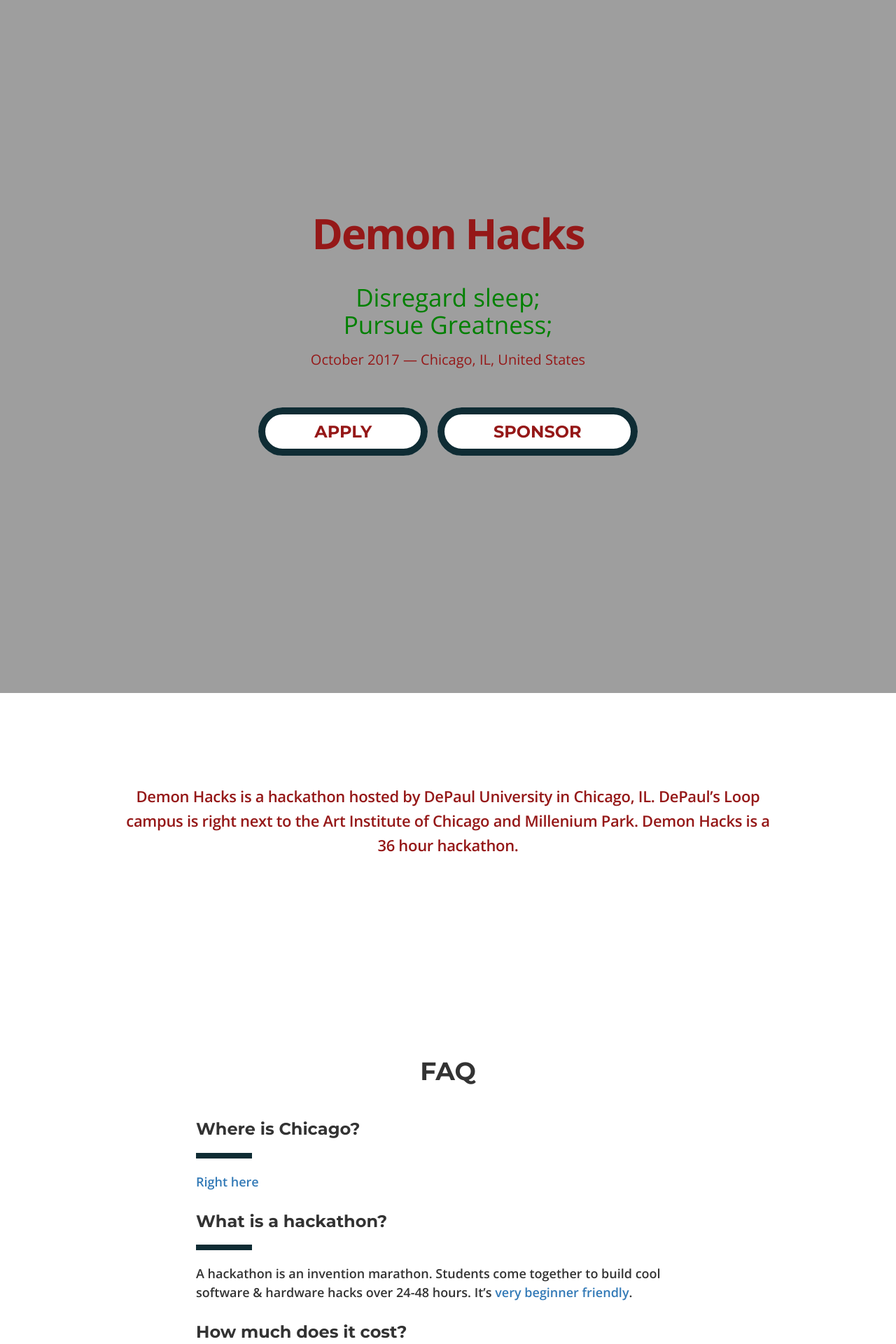
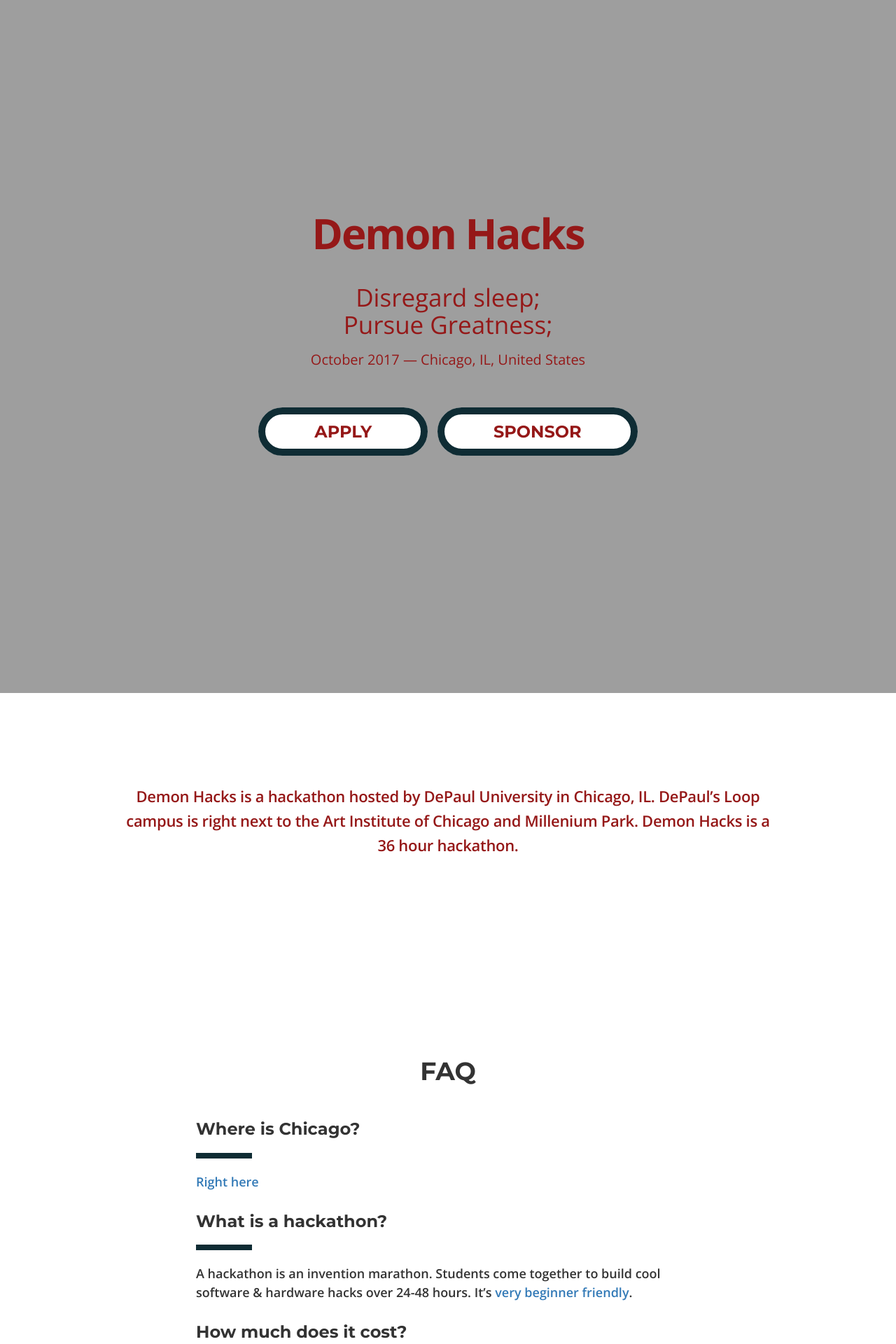
Before and after one commit to aoganezo/demonhacksTemp, a Jekyll site: the page built from index.html, in a window 1280 px wide. Shown: the top 1920 px of the page at 70% size. Built offline with Jekyll 4.4.1, drawn with Linux system fonts in a browser that asks for light colours; nearby versions of some CDN libraries; grey boxes are pictures that could not be loaded.

Commit message:
changing subtitle color

```diff
--- a/css/original.css
+++ b/css/original.css
@@ -102,7 +102,7 @@
 .hero .wrapper h2 {
   font-size: 35px;
   font-weight: 400;
-  color: green;
+  color: #951818;
   /*background: black;*/
   text-shadow: white;
 }
```
